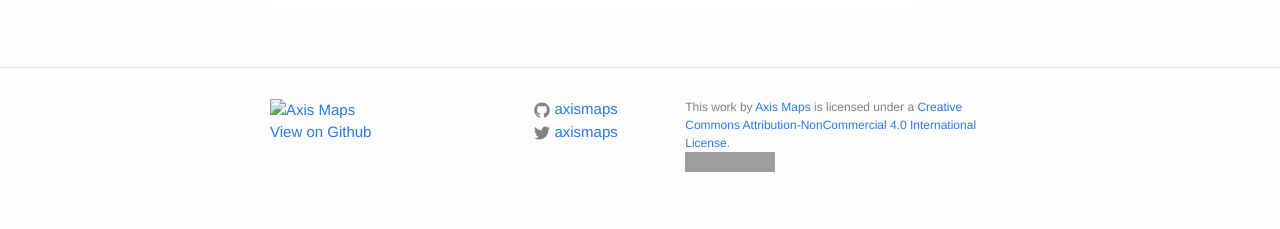
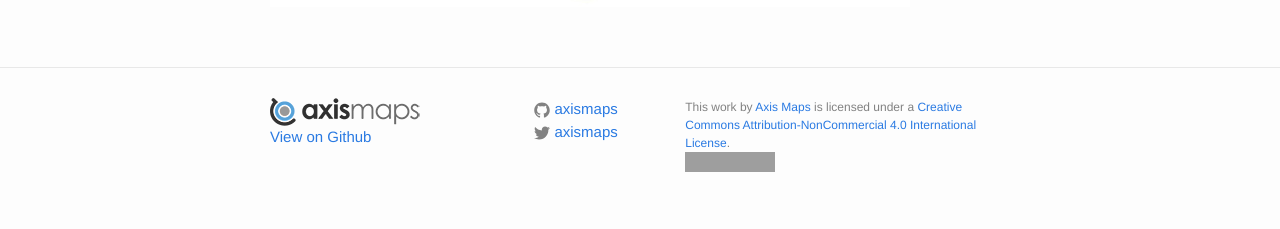
Before and after one commit to axismaps/thematic-cartography, a Jekyll site: the page built from articles/bivariate_proportional.md, in a window 1280 px wide. Shown: the part 1044-1273 px from the top of the page. Built offline with Jekyll 4.4.1, drawn with Linux system fonts in a browser that asks for light colours; grey boxes are pictures that could not be loaded.

Commit message:
Fixes logo src for sub-pages?

```diff
--- a/_includes/footer.html
+++ b/_includes/footer.html
@@ -5,7 +5,7 @@
     <div class="footer-col-wrapper">
       <div class="footer-col  footer-col-1">
         <ul class="contact-list">
-          <li><a href="http://axismaps.com"><img src="images/axismaps.png" alt="Axis Maps" title="Axis Maps"/></a></li>
+          <li><a href="http://axismaps.com"><img src="{{site.baseurl}}/images/axismaps.png" alt="Axis Maps" title="Axis Maps"/></a></li>
           <li><a href="{{ site.githuburl }}">View on Github</a></li>
         </ul>
       </div>
```
